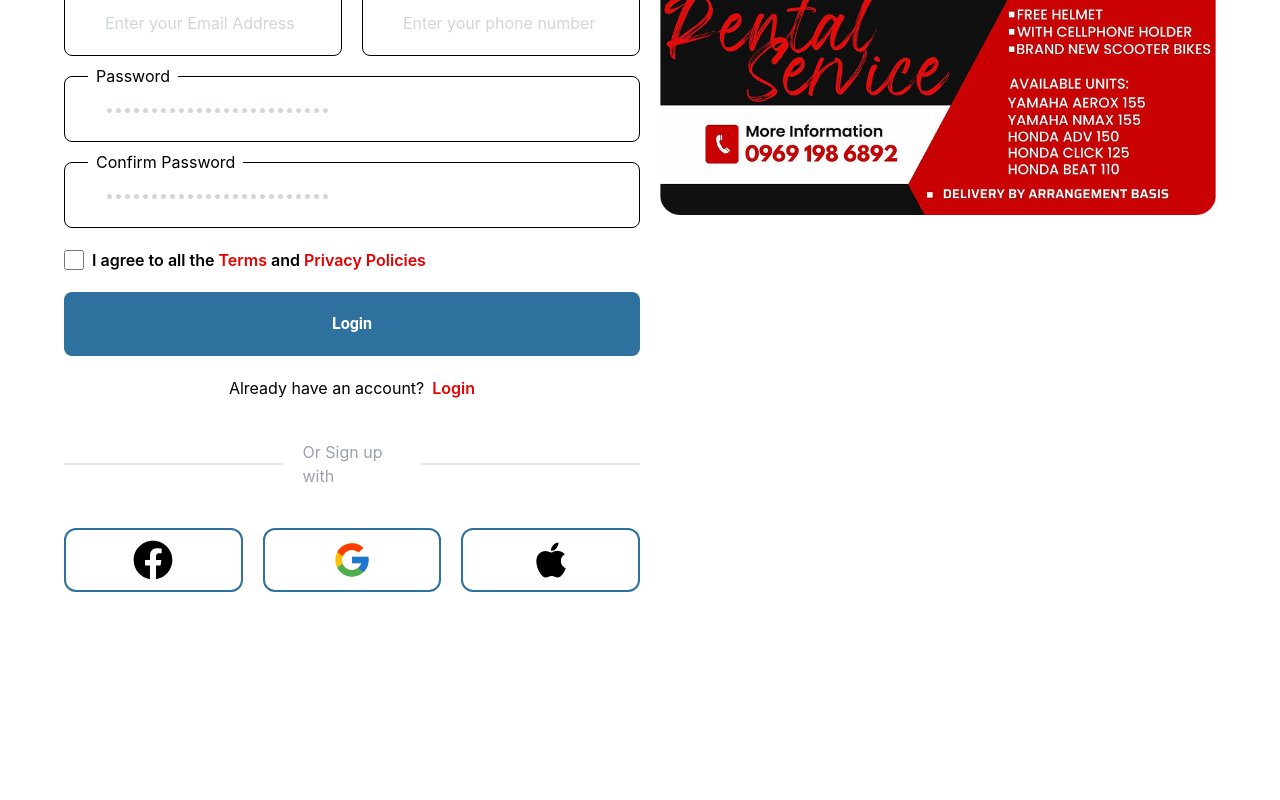
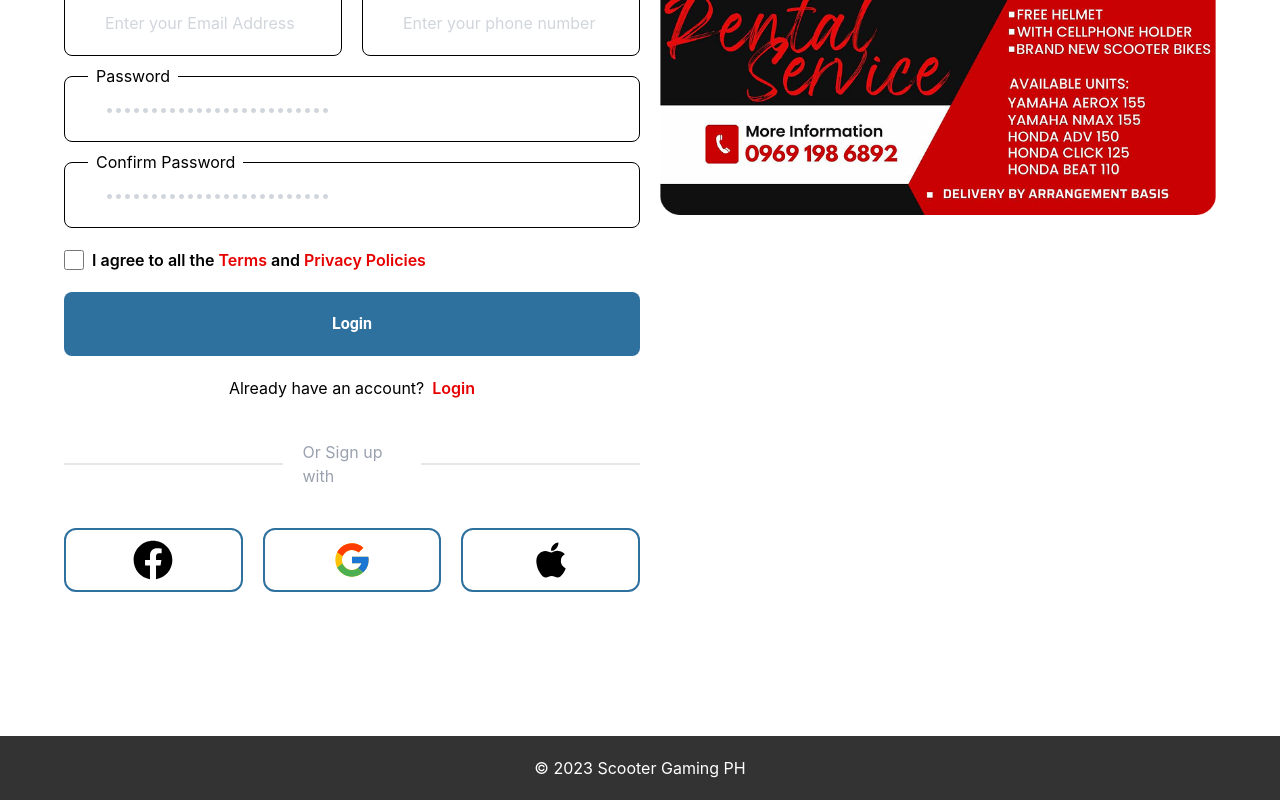
Before and after one commit to Jemzkie/Availio-Website, a React (Vite) app: page /register in a window 1280 px wide. Shown: the part 477-1277 px from the top of the page. Before the commit the page ends 1133 px from the top, so only its background shows below. Built offline with nearby package versions, Linux system fonts and the light colour scheme; a web font is replaced by a local one.

Commit message:
Footer added to Login & Register

```diff
--- a/src/screens/LoginScreen.jsx
+++ b/src/screens/LoginScreen.jsx
@@ -5,9 +5,11 @@ import { Link } from "react-router-dom";
 import { FaFacebook } from "react-icons/fa";
 import { FcGoogle } from "react-icons/fc";
 import { FaApple } from "react-icons/fa";
+import Footer from "../components/General/Footer";
 
 function Login() {
   return (
+    <div>
       <div className="w-full h-auto flex flex-col p-16 gap-5">
         <img className="w-[360px]" src={logo} />
         <div className="w-full flex flex-row gap-5">
@@ -83,6 +85,8 @@ function Login() {
           </div>
         </div>
       </div>
+      <Footer />
+    </div>
   );
 }
 
--- a/src/screens/RegisterScreen.jsx
+++ b/src/screens/RegisterScreen.jsx
@@ -5,8 +5,10 @@ import { Link } from "react-router-dom";
 import { FaFacebook } from "react-icons/fa";
 import { FcGoogle } from "react-icons/fc";
 import { FaApple } from "react-icons/fa";
+import Footer from "../components/General/Footer";
 function Register() {
   return (
+    <div>
       <div className="w-full h-auto flex flex-col p-16 gap-5">
         <img className="w-[360px]" src={logo} />
         <div className="w-full flex flex-row gap-5">
@@ -86,7 +88,10 @@ function Register() {
                 <input type="checkbox" className="w-5 h-5" />
                 <label className="font-semibold">
                   I agree to all the
-                <label className="font-semibold text-[#E60000]"> Terms </label>
+                  <label className="font-semibold text-[#E60000]">
+                    {" "}
+                    Terms{" "}
+                  </label>
                   and{" "}
                   <label className="font-semibold text-[#E60000]">
                     {" "}
@@ -131,6 +136,8 @@ function Register() {
           </div>
         </div>
       </div>
+      <Footer />
+    </div>
   );
 }
 
```
Lines whose indentation alone changed are shown as unchanged.
